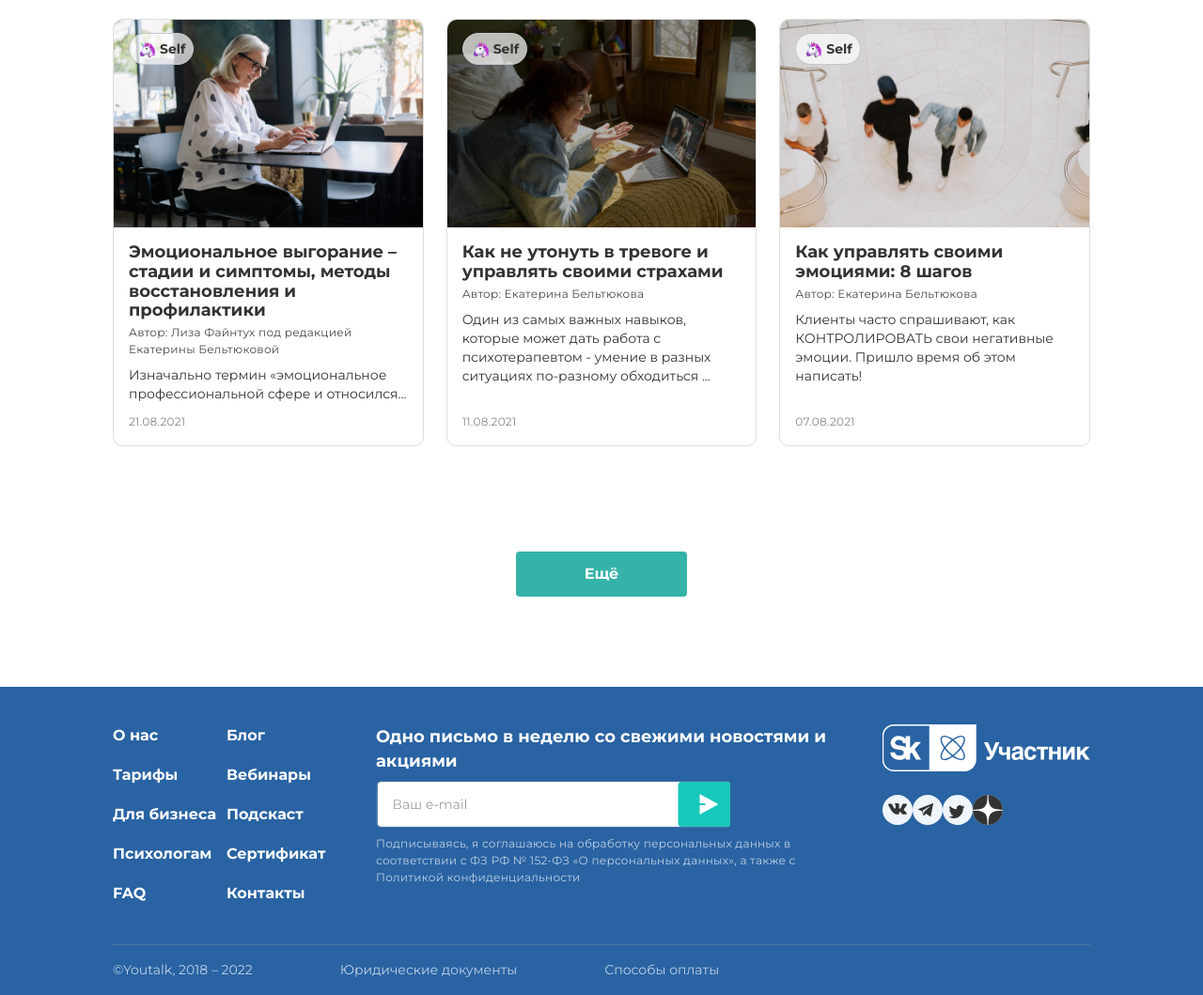
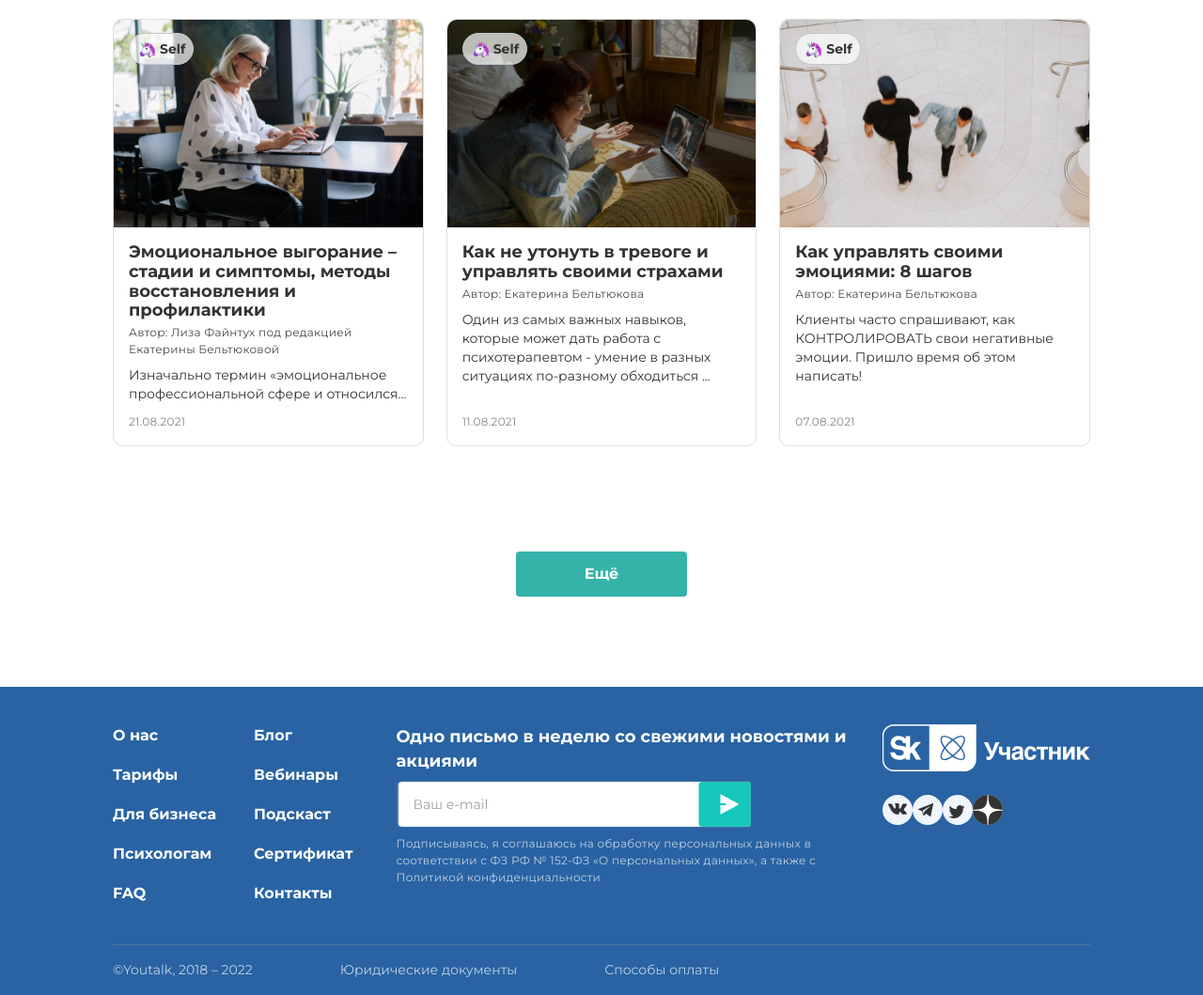
Before and after one commit to vkv2014/sfactory23, a plain HTML site: page YouTalk/index.html in a window 1280 px wide. Shown: the part 1067-2126 px from the top of the page at 94% size. Drawn offline with nearby package versions, Linux system fonts and the light colour scheme; files whose address does not match are found by name.

Commit message:
min for footer links

```diff
--- a/YouTalk/css/main.css
+++ b/YouTalk/css/main.css
@@ -751,7 +751,7 @@
 
         .footer__top__links {
             display: grid;
-            grid-template-columns: 111px minmax(10px, auto) 106px;
+            grid-template-columns: 120px minmax(30px, auto) 120px;
             grid-template-rows: repeat(5, 26px);
             justify-content: space-between;
             flex-direction: column;
```
